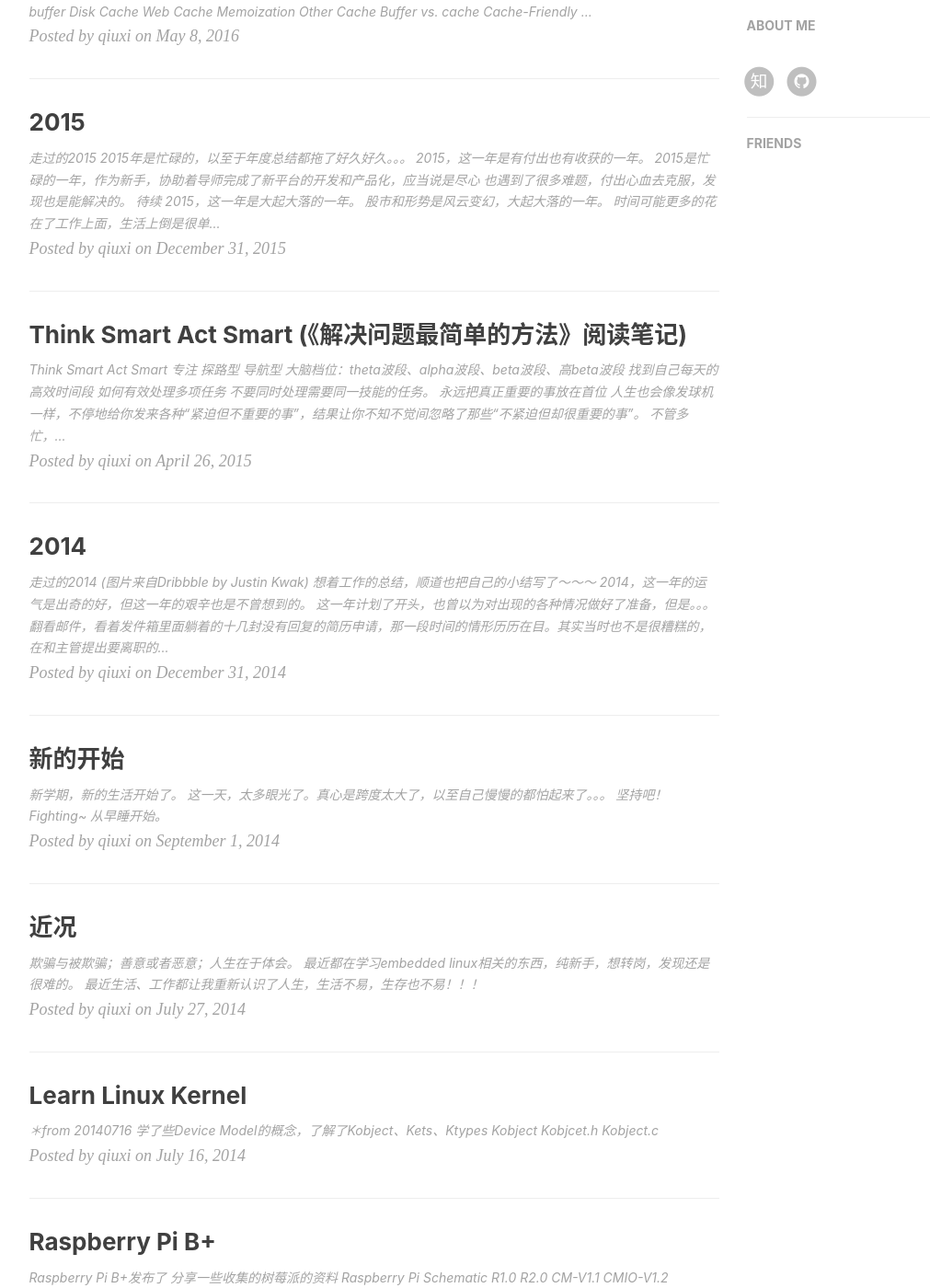
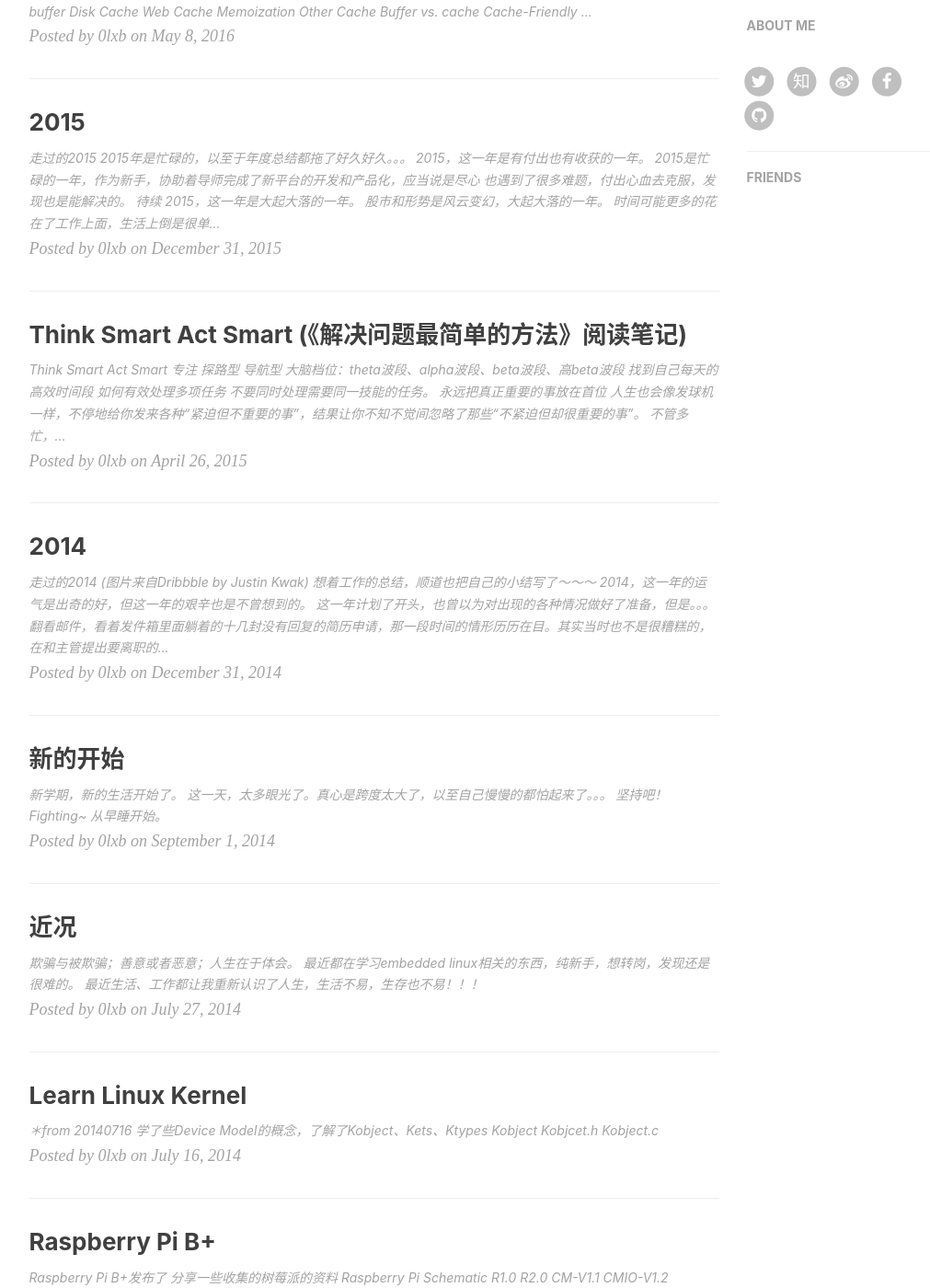
Before and after one commit to luoxiaobing/luoxiaobing.github.io, a Jekyll site: the page built from index.html, in a window 1280 px wide and 1400 px high, scrolled down 515 px. Shown: the whole window at 92% size, without its empty margins (136-1147 px from the left). Built offline with Jekyll 4.4.1, drawn with Linux system fonts in a browser that asks for light colours; nearby versions of some CDN libraries; the list of posts is cut into pages by our own code; comment, search, counter and statistics services are not loaded; some of the changed text lies outside the part shown.

Commit message:
[CHG]update sns and title

```diff
--- a/_config.yml
+++ b/_config.yml
@@ -1,6 +1,6 @@
 # Site settings
-title: qiuxi
-SEOTitle: 丘夕的Blog | qiuxi blog
+title: 0lxb
+SEOTitle: 丘夕的Blog | 0lxb blog
 header-img: img/home-bg.jpg
 email: luoxiaobing0926@gmail.com
 description: ""
@@ -13,11 +13,11 @@ future: true
 
 # SNS settings
 RSS: false
-#weibo_username:
-zhihu_username:     qiuxi
-github_username:    qiuxi
-#twitter_username:
-#facebook_username:
+weibo_username:     andrewkeen
+zhihu_username:     0lxb
+github_username:    0lxb
+twitter_username:   0xlxb
+facebook_username:  0xlxb
 #linkedin_username:  firstname-lastname-idxxxx
 
 
--- a/_includes/footer.html
+++ b/_includes/footer.html
@@ -9,11 +9,7 @@
                 <p class="copyright text-muted">
                     Copyright &copy; {{ site.title }} {{ site.time | date: '%Y' }}
                     <br>
-                    Powered by <a href="http://huangxuan.me">Hux Blog</a> |
-                    <iframe style="margin-left: 2px; margin-bottom:-5px;" frameborder="0" scrolling="0" width="100px"
-                        height="20px"
-                        src="https://ghbtns.com/github-btn.html?user=huxpro&repo=huxpro.github.io&type=star&count=true">
-                    </iframe>
+                    Powered by <a href="http://huangxuan.me">Hux Blog</a>
                 </p>
             </div>
         </div>
```
Also changed, not shown: package.json (+6 -6 lines), pwa/manifest.json, 1 other file.
